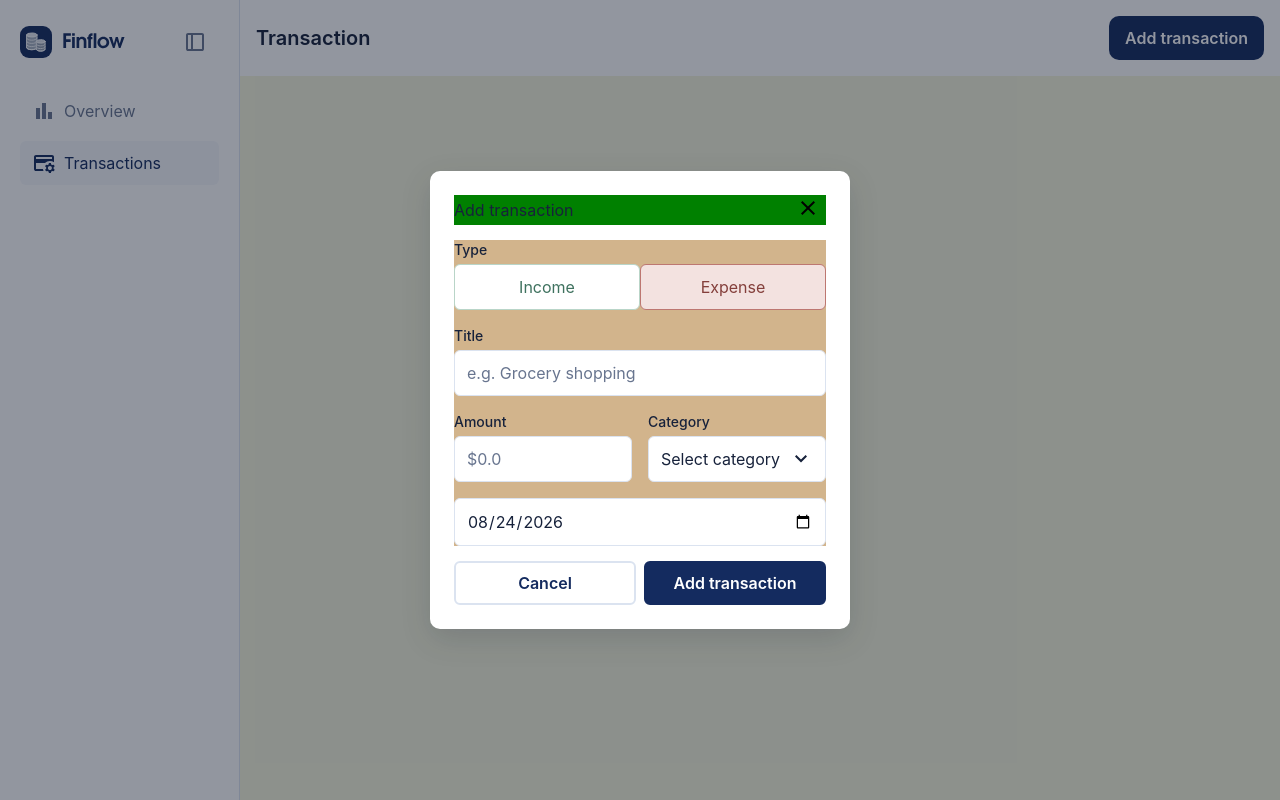
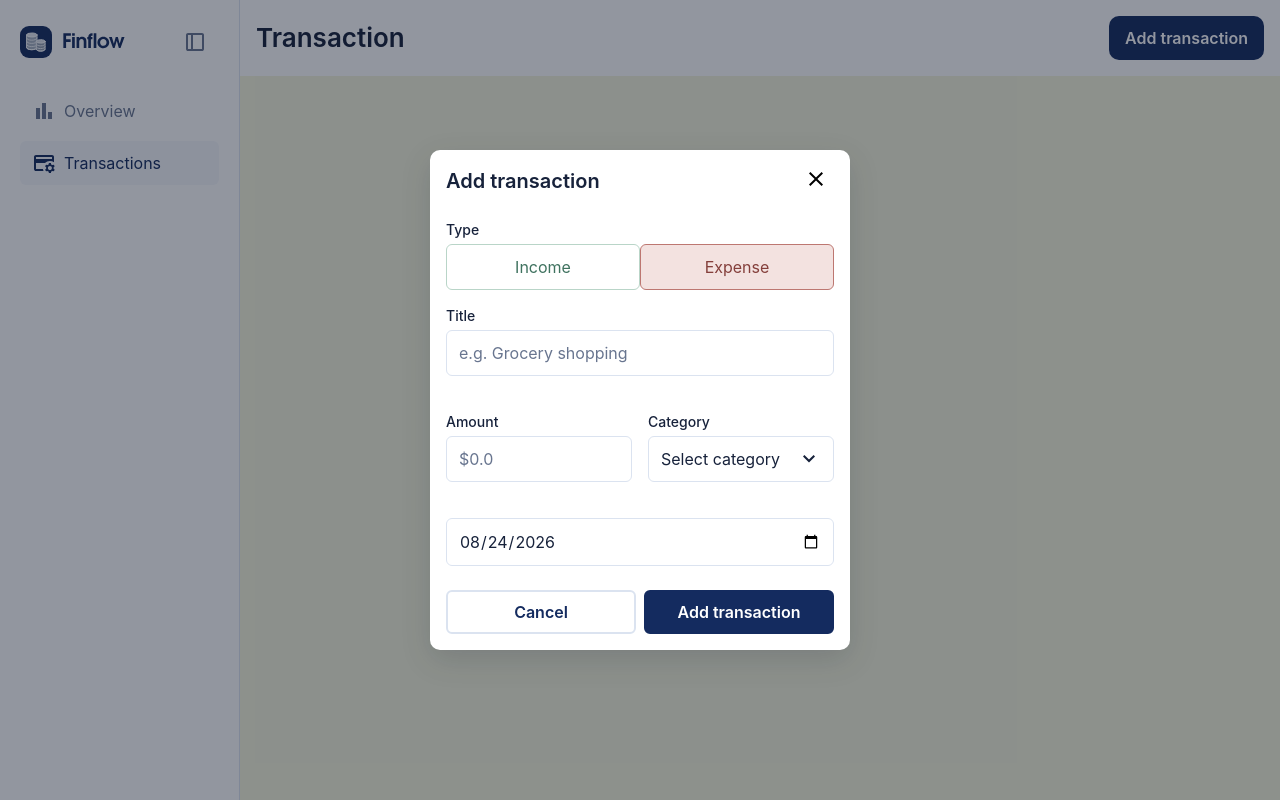
Before and after one commit to YanaKharlamova/finflow, a React (Vite) app: page /transactions in a window 1280 px wide. Both pictures are taken after a click on the button "Add transaction". Built offline with nearby package versions, Linux system fonts and the light colour scheme.

Commit message:
feat: modal fixes, styles, removed unused colors

```diff
--- a/src/shared/modals/TransactionModal.styled.ts
+++ b/src/shared/modals/TransactionModal.styled.ts
@@ -1,32 +1,44 @@
 import styled from "styled-components";
 import { Dialog, RadioGroup } from "radix-ui";
+import { BREAKPOINTS } from "src/shared/styles/breakpoints";
 
 export const ModalOverlay = styled(Dialog.Overlay)`
   position: fixed;
   inset: 0;
   z-index: 1000;
   display: flex;
-  align-items: center;
+  align-items: flex-end;
   justify-content: center;
-  padding: ${({ theme }) => theme.spacing.md};
   overflow-y: auto;
   background: rgb(15 23 42 / 45%);
+
+  @media (min-width: ${BREAKPOINTS.mobileLg}px) {
+    padding: ${({ theme }) => theme.spacing.md};
+    align-items: center;
+  }
 `;
 
 export const ModalContent = styled(Dialog.Content)`
-  width: min(420px, 100%);
+  width: 100%;
   max-height: calc(100dvh - 32px);
   padding: ${({ theme }) => theme.spacing.lg};
   overflow-y: auto;
-  border-radius: ${({ theme }) => theme.radii.md};
+  border-radius: ${({ theme }) => `${theme.radii.md} ${theme.radii.md} 0 0`};
   background: ${({ theme }) => theme.colors.surface};
   box-shadow: 0 10px 30px rgb(15 23 42 / 15%);
   display: flex;
   flex-direction: column;
-  gap: 15px;
+  gap: ${({ theme }) => theme.spacing.lg};
 
   &:focus {
     outline: none;
+    border-radius: ${({ theme }) => theme.radii.md};
+  }
+
+  @media (min-width: ${BREAKPOINTS.mobileLg}px) {
+    padding: ${({ theme }) => theme.spacing.md};
+    width: min(420px, 100%);
+    border-radius: ${({ theme }) => `${theme.radii.md} ${theme.radii.md}`};
   }
 `;
 
@@ -34,7 +46,6 @@ export const ModalHeader = styled.header`
   display: flex;
   align-items: center;
   justify-content: space-between;
-  background-color: green;
 `;
 
 export const ModalTitle = styled(Dialog.Title)`
@@ -56,7 +67,6 @@ export const IconButton = styled.button`
 export const FormContainer = styled.form`
   display: flex;
   flex-direction: column;
-  background-color: tan;
   width: 100%;
   gap: ${({ theme }) => theme.spacing.md};
 `;
@@ -101,8 +111,11 @@ export const InputStyled = styled.input`
 `;
 
 export const ErrorMessage = styled.span`
+  display: block;
+  min-height: 16px;
   color: #9b4a45;
   font-size: 12px;
+  line-height: 16px;
 `;
 
 export const SelectionContainer = styled(RadioGroup.Root)`
@@ -166,10 +179,14 @@ export const ButtonGroup = styled.div`
 
 export const FieldsRow = styled.div`
   display: flex;
-  gap: ${({ theme }) => theme.spacing.md};
+  gap: 0;
   width: 100%;
 
   > ${Field} {
     flex: 1;
   }
+
+  @media (min-width: ${BREAKPOINTS.mobileLg}px) {
+    gap: ${({ theme }) => theme.spacing.md};
+  }
 `;
--- a/src/shared/modals/TransactionModal.tsx
+++ b/src/shared/modals/TransactionModal.tsx
@@ -26,6 +26,8 @@ import {
   type TransactionType,
 } from "src/shared/modals/constants";
 import { SELECT_VARIANTS } from "src/shared/ui/ui-kit/Select.styled";
+import { useMediaQuery } from "src/shared/hooks/useMediaQuery";
+import { BREAKPOINTS } from "src/shared/styles/breakpoints";
 
 type Props = {
   open: boolean;
@@ -47,6 +49,8 @@ export const TransactionModal = ({ open, onModalToggle }: Props) => {
   const todayStr = new Intl.DateTimeFormat("fr-CA").format(new Date());
 
   const [transactionDate, setTransactionDate] = useState(todayStr);
+
+  const mobile = useMediaQuery(`(width < ${BREAKPOINTS.mobileLg}px)`);
 
   const handleClearForm = () => {
     setTitle("");
@@ -211,11 +215,9 @@ export const TransactionModal = ({ open, onModalToggle }: Props) => {
                   required
                 />
 
-                {hasTitleError ? (
                 <ErrorMessage id="title-error" role="alert">
-                    Title is required!
+                  {hasTitleError ? "Title is required!" : null}
                 </ErrorMessage>
-                ) : null}
               </Field>
 
               <FieldsRow>
@@ -242,11 +244,9 @@ export const TransactionModal = ({ open, onModalToggle }: Props) => {
                     required
                   />
 
-                  {transactionAmountError ? (
                   <ErrorMessage id="amount-error" role="alert">
                     {transactionAmountError}
                   </ErrorMessage>
-                  ) : null}
                 </Field>
 
                 <Field>
@@ -267,14 +267,12 @@ export const TransactionModal = ({ open, onModalToggle }: Props) => {
                     options={CATEGORY_OPTIONS[transactionType]}
                     value={selectedCategory}
                     onValueChange={handleChangeCategory}
-                    placeholder="Select category"
+                    placeholder={mobile ? "Category" : "Select category"}
                   />
 
-                  {hasCategoryError ? (
                   <ErrorMessage id="category-error" role="alert">
-                      Category is required!
+                    {hasCategoryError ? "Category is required!" : null}
                   </ErrorMessage>
-                  ) : null}
                 </Field>
               </FieldsRow>
 
--- a/src/shared/styles/theme.ts
+++ b/src/shared/styles/theme.ts
@@ -13,18 +13,18 @@ export const theme = {
 
   typography: {
     pageTitle: {
-      fontSize: "20px",
+      fontSize: "26px",
       fontWeight: 600,
       lineHeight: "28px",
     },
     pageTitleSm: {
-      fontSize: "18px",
+      fontSize: "24px",
       fontWeight: 600,
       lineHeight: "24px",
     },
     title: {
-      fontSize: "16px",
-      fontWeight: 400,
+      fontSize: "20px",
+      fontWeight: 600,
       lineHeight: "24px",
     },
     caption: {
```
Lines whose indentation alone changed are shown as unchanged.
